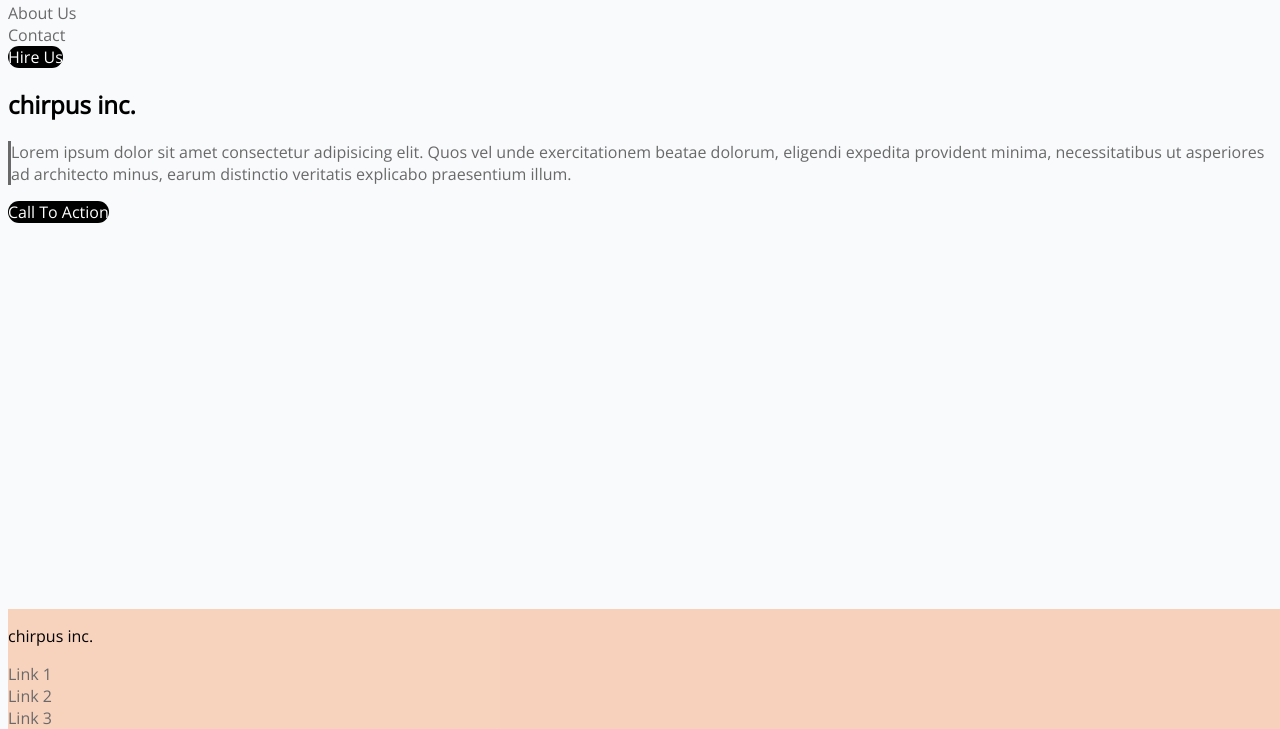
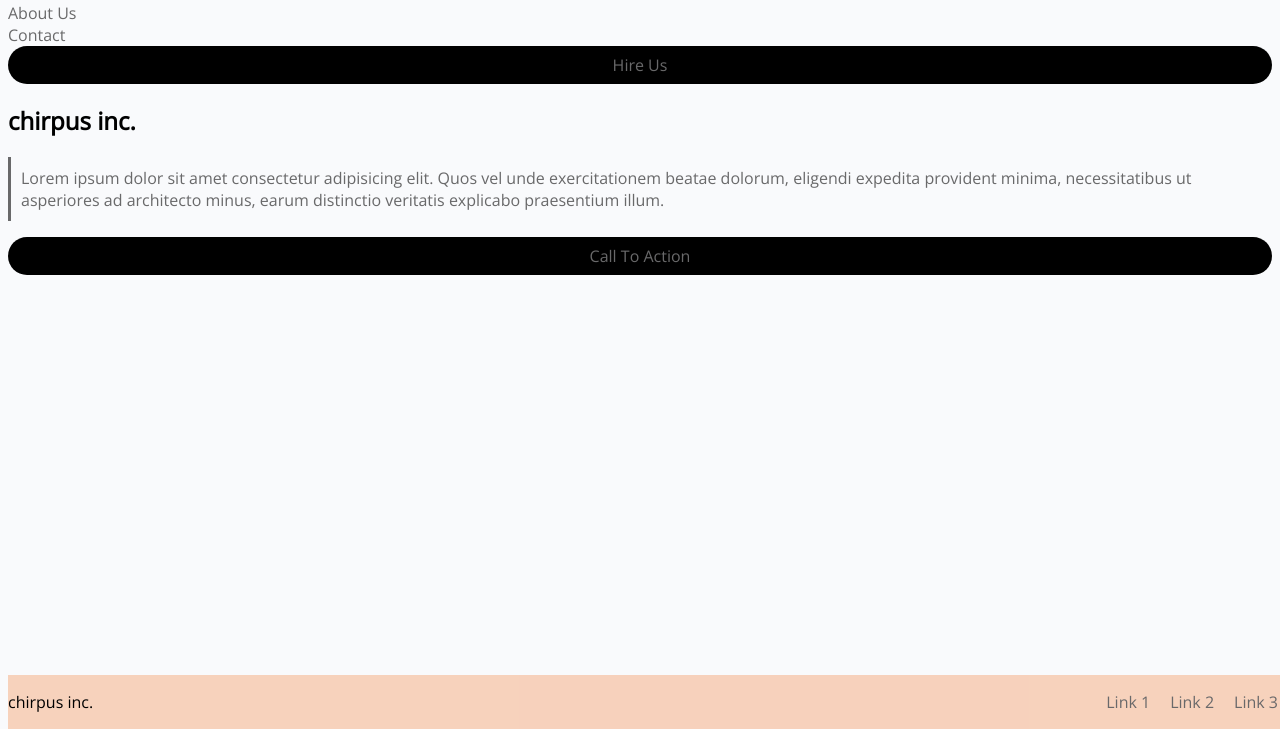
Before and after one commit to SSheeran1/html-css-lab-1, a plain HTML site: page index.html in a window 1280 px wide. Shown: the part 71-800 px from the top of the page. Drawn offline with nearby package versions, Linux system fonts and the light colour scheme.

Commit message:
close to final draft

```diff
--- a/index.html
+++ b/index.html
@@ -29,35 +29,37 @@
           <li>
             <a class="header-links" href="#">Contact</a>
           </li>
-          <li>
-            <a class="links-oval" href="#">Hire Us</a>
+          <li class="links-oval">
+            <a class="header-links" href="#">Hire Us</a>
           </li>
         </ul>
       </nav>
     </header>
     <main>
       <section>
-        <h2>chirpus inc.</h2>
+        <h2 class="decription-title">chirpus inc.</h2>
         <p class="description">
           Lorem ipsum dolor sit amet consectetur adipisicing elit. Quos vel unde
           exercitationem beatae dolorum, eligendi expedita provident minima,
           necessitatibus ut asperiores ad architecto minus, earum distinctio
           veritatis explicabo praesentium illum.
         </p>
-        <a class="links-oval" href="#">Call To Action</a>
+        <div class="links-oval">
+          <a class="header-links" href="#">Call To Action</a>
+        </div>
       </section>
     </main>
     <footer class="footer">
       <p>chirpus inc.</p>
       <nav>
-        <ul>
-          <li class="footer-nav">
+        <ul class="footer-nav">
+          <li class="footer-list">
             <a class="footer-links" href="#">Link 1</a>
           </li>
-          <li class="footer-nav">
+          <li class="footer-list">
             <a class="footer-links" href="#">Link 2</a>
           </li>
-          <li class="footer-nav">
+          <li class="footer-list">
             <a class="footer-links" href="#">Link 3</a>
           </li>
         </ul>
--- a/style.css
+++ b/style.css
@@ -13,6 +13,7 @@ body {
 .icon {
   text-decoration: none;
   color: #000;
+  font-size: 16px;
 }
 
 .header-nav {
@@ -29,23 +30,42 @@ body {
   color: #fff;
   background-color: #000;
   border-radius: 30px;
+  text-align: center;
+  padding: 8px;
 }
-
+.description-title {
+  font-size: 40px;
+}
 .description {
   border-left: 3px solid #69696a;
   color: #69696a;
   text-align: left;
+  padding: 10px;
 }
 .footer {
   background-color: rgba(247, 193, 162, 0.7);
   position: fixed;
   bottom: 0;
   width: 100%;
+  display: flex;
+  align-items: center;
+  justify-content: space-between;
 }
+
 .footer-nav {
+  display: flex;
+  flex-direction: row;
+  justify-content: flex-end;
+}
+
+.footer-list {
+  flex-direction: row;
+  list-style: none;
+  display: flex;
 }
 .footer-links {
   list-style: none;
   text-decoration: none;
   color: #69696a;
+  padding: 10px;
 }
```
